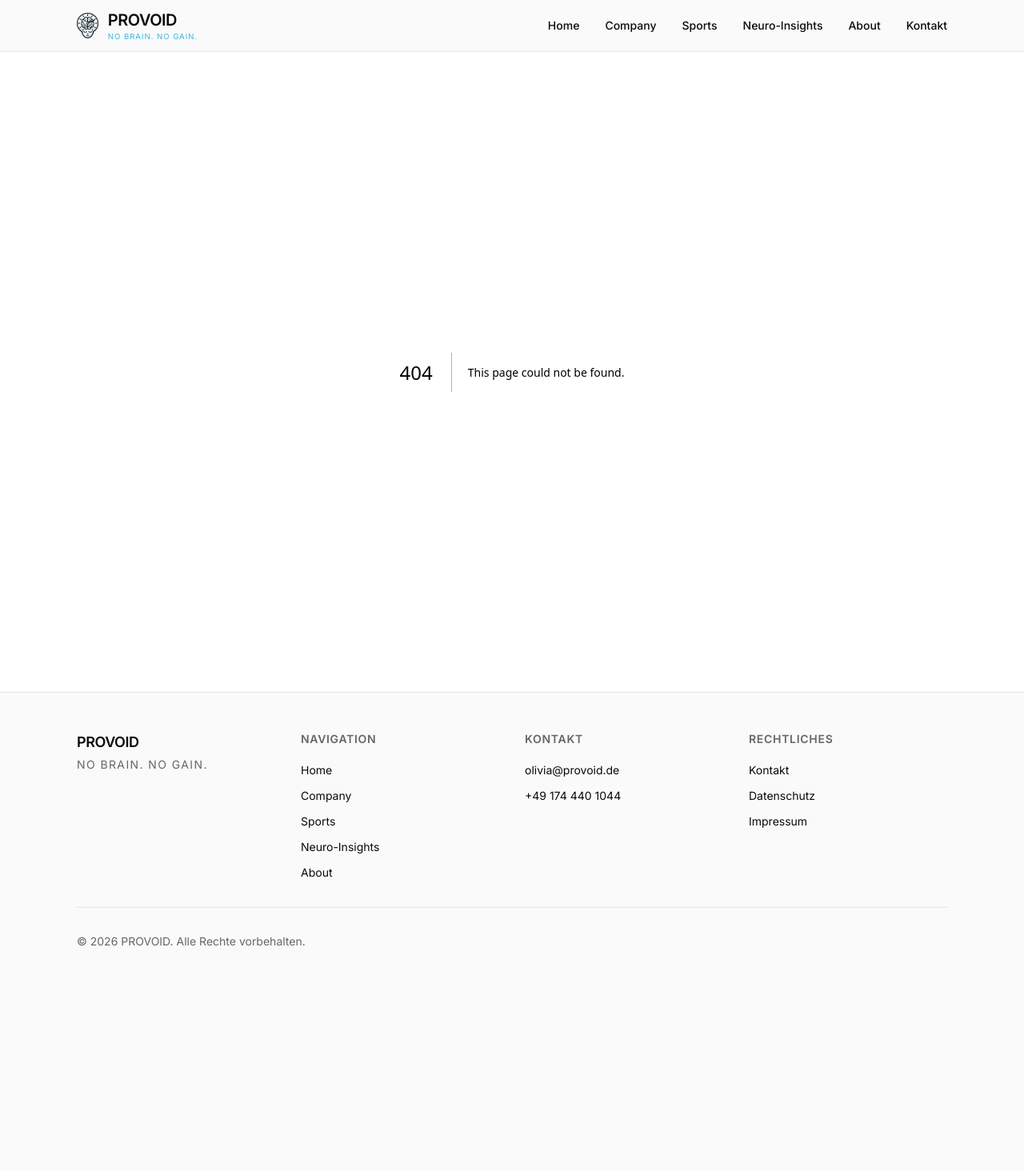
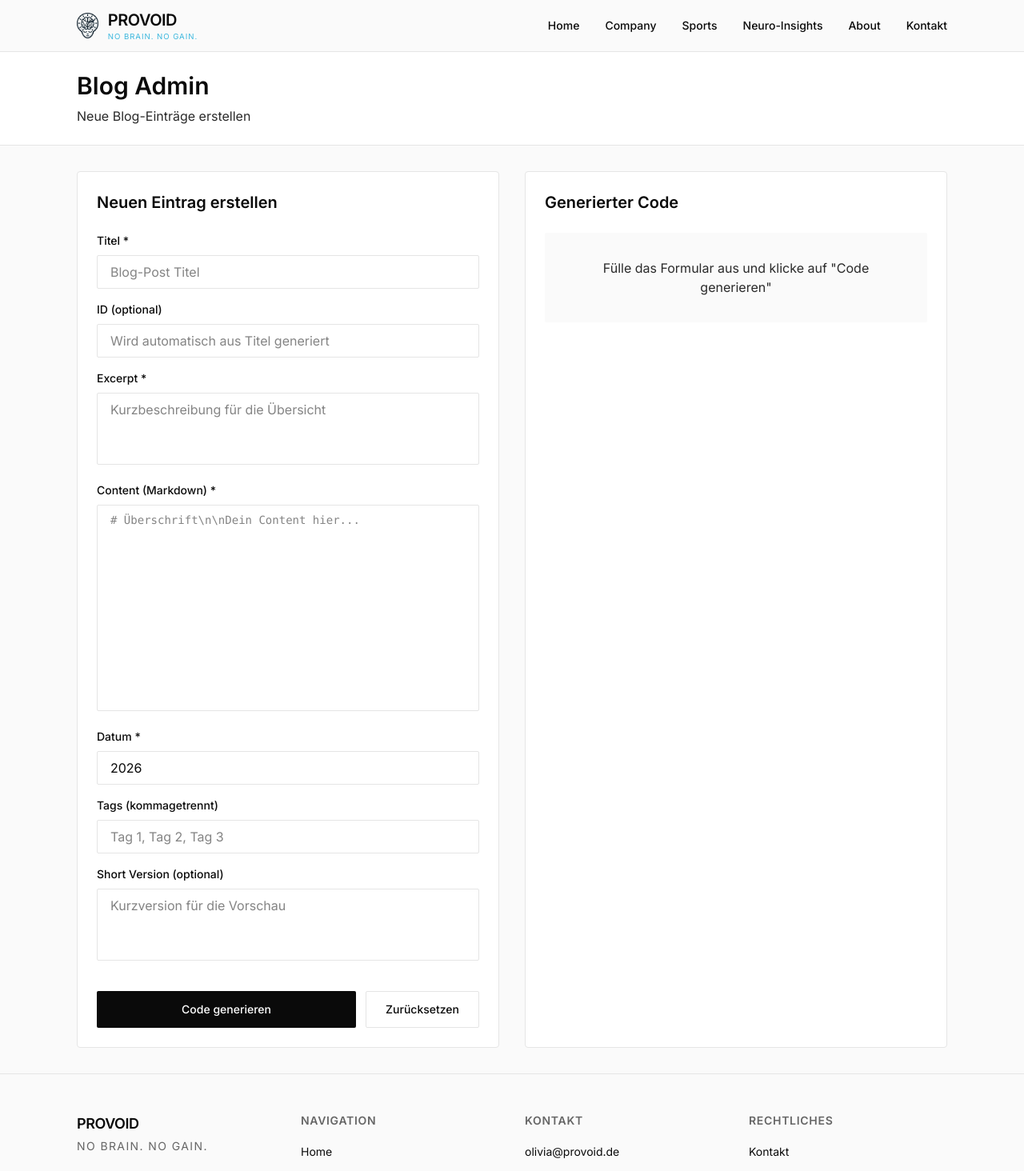
Before and after one commit to oliviajools/provoid-redesign, a Next.js app: page /admin in a window 1280 px wide. Before the commit this address had no page. Shown: the top 1464 px of the page at 80% size. Before the commit the page ends 1235 px from the top, so only its background shows below. Built offline with nearby package versions, Linux system fonts and the light colour scheme.

Commit message:
Create simple admin page for blog posts

```diff
--- /dev/null
+++ b/app/admin/page.tsx
@@ -0,0 +1,240 @@
+"use client";
+
+import { useState } from "react";
+
+export default function Admin() {
+  const [formData, setFormData] = useState({
+    id: "",
+    title: "",
+    excerpt: "",
+    content: "",
+    date: new Date().getFullYear().toString(),
+    tags: "",
+    shortVersion: "",
+  });
+
+  const [generatedCode, setGeneratedCode] = useState("");
+
+  const handleChange = (e: React.ChangeEvent<HTMLInputElement | HTMLTextAreaElement>) => {
+    setFormData({
+      ...formData,
+      [e.target.name]: e.target.value,
+    });
+  };
+
+  const generateId = () => {
+    return formData.title
+      .toLowerCase()
+      .replace(/[^a-z0-9äöüß]/g, "-")
+      .replace(/-+/g, "-")
+      .replace(/^-|-$/g, "")
+      .replace(/ä/g, "ae")
+      .replace(/ö/g, "oe")
+      .replace(/ü/g, "ue")
+      .replace(/ß/g, "ss");
+  };
+
+  const handleSubmit = (e: React.FormEvent) => {
+    e.preventDefault();
+    const id = formData.id || generateId();
+    const tags = formData.tags.split(",").map((tag) => tag.trim()).filter((tag) => tag);
+
+    const blogPost = {
+      id,
+      title: formData.title,
+      excerpt: formData.excerpt,
+      content: formData.content,
+      date: formData.date,
+      tags,
+      ...(formData.shortVersion && { shortVersion: formData.shortVersion }),
+    };
+
+    setGeneratedCode(
+      `  {
+    id: "${blogPost.id}",
+    title: "${blogPost.title}",
+    excerpt: "${blogPost.excerpt}",
+    date: "${blogPost.date}",
+    tags: [${blogPost.tags.map((tag) => `"${tag}"`).join(", ")}],
+    ${blogPost.shortVersion ? `shortVersion: "${blogPost.shortVersion}",` : ""}
+    content: \`${blogPost.content}\`
+  },`
+    );
+  };
+
+  const copyToClipboard = () => {
+    navigator.clipboard.writeText(generatedCode);
+    alert("Code in die Zwischenablage kopiert!");
+  };
+
+  const clearForm = () => {
+    setFormData({
+      id: "",
+      title: "",
+      excerpt: "",
+      content: "",
+      date: new Date().getFullYear().toString(),
+      tags: "",
+      shortVersion: "",
+    });
+    setGeneratedCode("");
+  };
+
+  return (
+    <div className="flex flex-col min-h-screen bg-surface">
+      <header className="border-b border-border bg-white">
+        <div className="container py-6">
+          <h1 className="text-3xl font-semibold text-text-primary">Blog Admin</h1>
+          <p className="text-text-secondary mt-2">Neue Blog-Einträge erstellen</p>
+        </div>
+      </header>
+
+      <main className="container py-8">
+        <div className="grid lg:grid-cols-2 gap-8">
+          {/* Form */}
+          <div className="bg-white p-6 rounded-card border border-border">
+            <h2 className="text-xl font-semibold text-text-primary mb-6">Neuen Eintrag erstellen</h2>
+            <form onSubmit={handleSubmit} className="space-y-4">
+              <div>
+                <label className="block text-sm font-medium text-text-primary mb-2">Titel *</label>
+                <input
+                  type="text"
+                  name="title"
+                  value={formData.title}
+                  onChange={handleChange}
+                  required
+                  className="w-full px-4 py-2 border border-border rounded-editorial text-text-primary focus:outline-none focus:border-primary-accent"
+                  placeholder="Blog-Post Titel"
+                />
+              </div>
+
+              <div>
+                <label className="block text-sm font-medium text-text-primary mb-2">ID (optional)</label>
+                <input
+                  type="text"
+                  name="id"
+                  value={formData.id}
+                  onChange={handleChange}
+                  className="w-full px-4 py-2 border border-border rounded-editorial text-text-primary focus:outline-none focus:border-primary-accent"
+                  placeholder="Wird automatisch aus Titel generiert"
+                />
+              </div>
+
+              <div>
+                <label className="block text-sm font-medium text-text-primary mb-2">Excerpt *</label>
+                <textarea
+                  name="excerpt"
+                  value={formData.excerpt}
+                  onChange={handleChange}
+                  required
+                  rows={3}
+                  className="w-full px-4 py-2 border border-border rounded-editorial text-text-primary focus:outline-none focus:border-primary-accent resize-none"
+                  placeholder="Kurzbeschreibung für die Übersicht"
+                />
+              </div>
+
+              <div>
+                <label className="block text-sm font-medium text-text-primary mb-2">Content (Markdown) *</label>
+                <textarea
+                  name="content"
+                  value={formData.content}
+                  onChange={handleChange}
+                  required
+                  rows={12}
+                  className="w-full px-4 py-2 border border-border rounded-editorial text-text-primary focus:outline-none focus:border-primary-accent resize-none font-mono text-sm"
+                  placeholder="# Überschrift\n\nDein Content hier..."
+                />
+              </div>
+
+              <div>
+                <label className="block text-sm font-medium text-text-primary mb-2">Datum *</label>
+                <input
+                  type="text"
+                  name="date"
+                  value={formData.date}
+                  onChange={handleChange}
+                  required
+                  className="w-full px-4 py-2 border border-border rounded-editorial text-text-primary focus:outline-none focus:border-primary-accent"
+                  placeholder="2026"
+                />
+              </div>
+
+              <div>
+                <label className="block text-sm font-medium text-text-primary mb-2">Tags (kommagetrennt)</label>
+                <input
+                  type="text"
+                  name="tags"
+                  value={formData.tags}
+                  onChange={handleChange}
+                  className="w-full px-4 py-2 border border-border rounded-editorial text-text-primary focus:outline-none focus:border-primary-accent"
+                  placeholder="Tag 1, Tag 2, Tag 3"
+                />
+              </div>
+
+              <div>
+                <label className="block text-sm font-medium text-text-primary mb-2">Short Version (optional)</label>
+                <textarea
+                  name="shortVersion"
+                  value={formData.shortVersion}
+                  onChange={handleChange}
+                  rows={3}
+                  className="w-full px-4 py-2 border border-border rounded-editorial text-text-primary focus:outline-none focus:border-primary-accent resize-none"
+                  placeholder="Kurzversion für die Vorschau"
+                />
+              </div>
+
+              <div className="flex gap-3 pt-4">
+                <button
+                  type="submit"
+                  className="flex-1 px-6 py-3 text-sm font-medium text-white bg-primary hover:bg-primary-light transition-colors rounded-editorial"
+                >
+                  Code generieren
+                </button>
+                <button
+                  type="button"
+                  onClick={clearForm}
+                  className="px-6 py-3 text-sm font-medium text-text-primary border border-border hover:bg-surface transition-colors rounded-editorial"
+                >
+                  Zurücksetzen
+                </button>
+              </div>
+            </form>
+          </div>
+
+          {/* Generated Code */}
+          <div className="bg-white p-6 rounded-card border border-border">
+            <h2 className="text-xl font-semibold text-text-primary mb-6">Generierter Code</h2>
+            {generatedCode ? (
+              <div>
+                <div className="bg-surface p-4 rounded-editorial mb-4 overflow-x-auto">
+                  <pre className="text-sm text-text-secondary font-mono whitespace-pre-wrap">{generatedCode}</pre>
+                </div>
+                <div className="space-y-3">
+                  <button
+                    onClick={copyToClipboard}
+                    className="w-full px-6 py-3 text-sm font-medium text-white bg-primary hover:bg-primary-light transition-colors rounded-editorial"
+                  >
+                    In die Zwischenablage kopieren
+                  </button>
+                  <div className="bg-primary-accent/10 border border-primary-accent/30 p-4 rounded-editorial">
+                    <h3 className="text-sm font-semibold text-primary-accent mb-2">Nächste Schritte:</h3>
+                    <ol className="text-sm text-text-secondary space-y-1 list-decimal list-inside">
+                      <li>Kopiere den generierten Code</li>
+                      <li>Öffne <code className="bg-surface px-1 py-0.5 rounded">lib/blog-posts.ts</code></li>
+                      <li>Füge den Code zum <code className="bg-surface px-1 py-0.5 rounded">blogPosts</code> Array hinzu</li>
+                      <li>Speichere die Datei</li>
+                    </ol>
+                  </div>
+                </div>
+              </div>
+            ) : (
+              <div className="bg-surface p-8 rounded-editorial text-center">
+                <p className="text-text-secondary">Fülle das Formular aus und klicke auf "Code generieren"</p>
+              </div>
+            )}
+          </div>
+        </div>
+      </main>
+    </div>
+  );
+}
```
